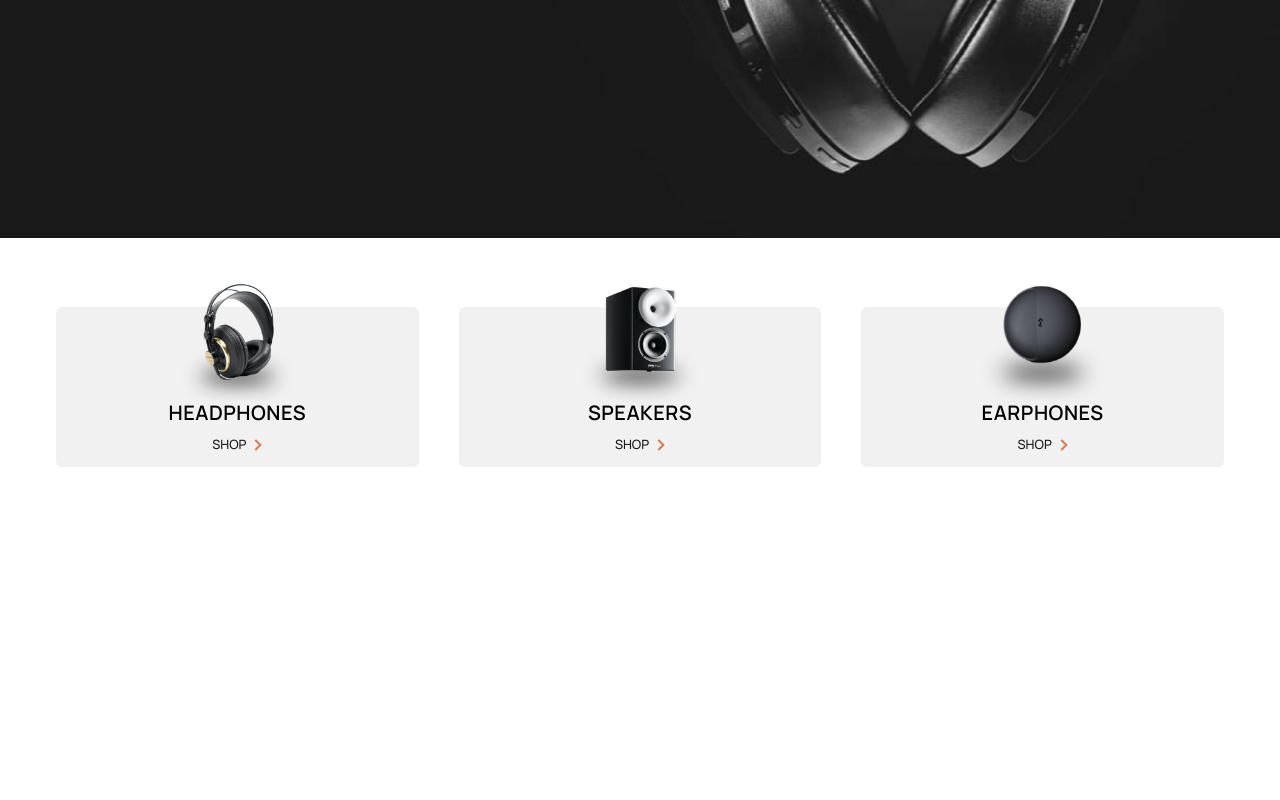
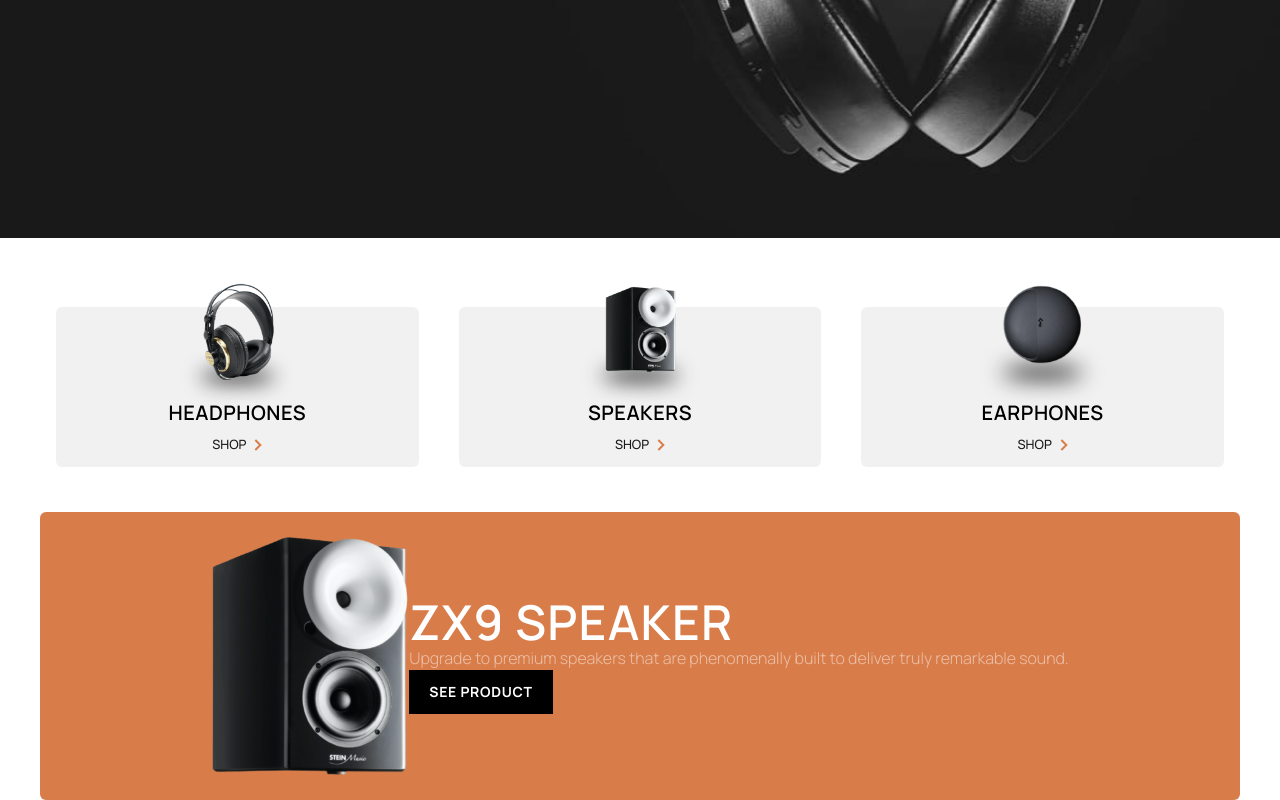
Before and after one commit to elghanbibadr/autophileEcommerce, a React (Vite) app: page / in a window 1280 px wide. Shown: the part 642-1442 px from the top of the page. Before the commit the page ends 1154 px from the top, so only its background shows below. Built offline with nearby package versions, Linux system fonts and the light colour scheme.

Commit message:
create the base structure and style for the cta compnenet

```diff
--- a/src/componenet/UI/Container.jsx
+++ b/src/componenet/UI/Container.jsx
@@ -2,7 +2,7 @@ import React from 'react'
 
 const Container = (props) => {
   return (
-    <div className='container mx-auto lg:px-10'>{props.children}</div>
+    <div className='container px-6 mx-auto lg:px-10'>{props.children}</div>
   )
 }
 
--- /dev/null
+++ b/src/pages/home/Cta.jsx
@@ -0,0 +1,17 @@
+import React from 'react'
+import zx9speakerimage from "../../../public/images/home/mobile/image-speaker-zx9.png"
+import Btn from "../../componenet/UI/Btn"
+const Cta = () => {
+  return (
+    <div className='bg-orange rounded-md flex p-6  flex-col  items-center justify-center lg:flex-row'>
+        <img className='h-60' src={zx9speakerimage} alt='zx9 speaker image' />
+        <div className='my-8 text-center lg:text-left '>
+            <h2>ZX9 SPEAKER</h2>
+            <p>Upgrade to premium speakers that are phenomenally built to deliver truly remarkable sound.</p>
+        <Btn className='bg-black text-white hover:bg-blackHover' text="see product" />
+        </div>
+    </div>
+  )
+}
+
+export default Cta
--- a/src/pages/home/Main.jsx
+++ b/src/pages/home/Main.jsx
@@ -1,9 +1,11 @@
 import React from 'react'
 import ProductsIntroGridContainer from '../../componenet/UI/ProductsIntroGridContainer'
+import Cta from './Cta'
 const Main = () => {
   return (
     <>
     <ProductsIntroGridContainer/>
+    <Cta/>
     </>
   )
 }
```
